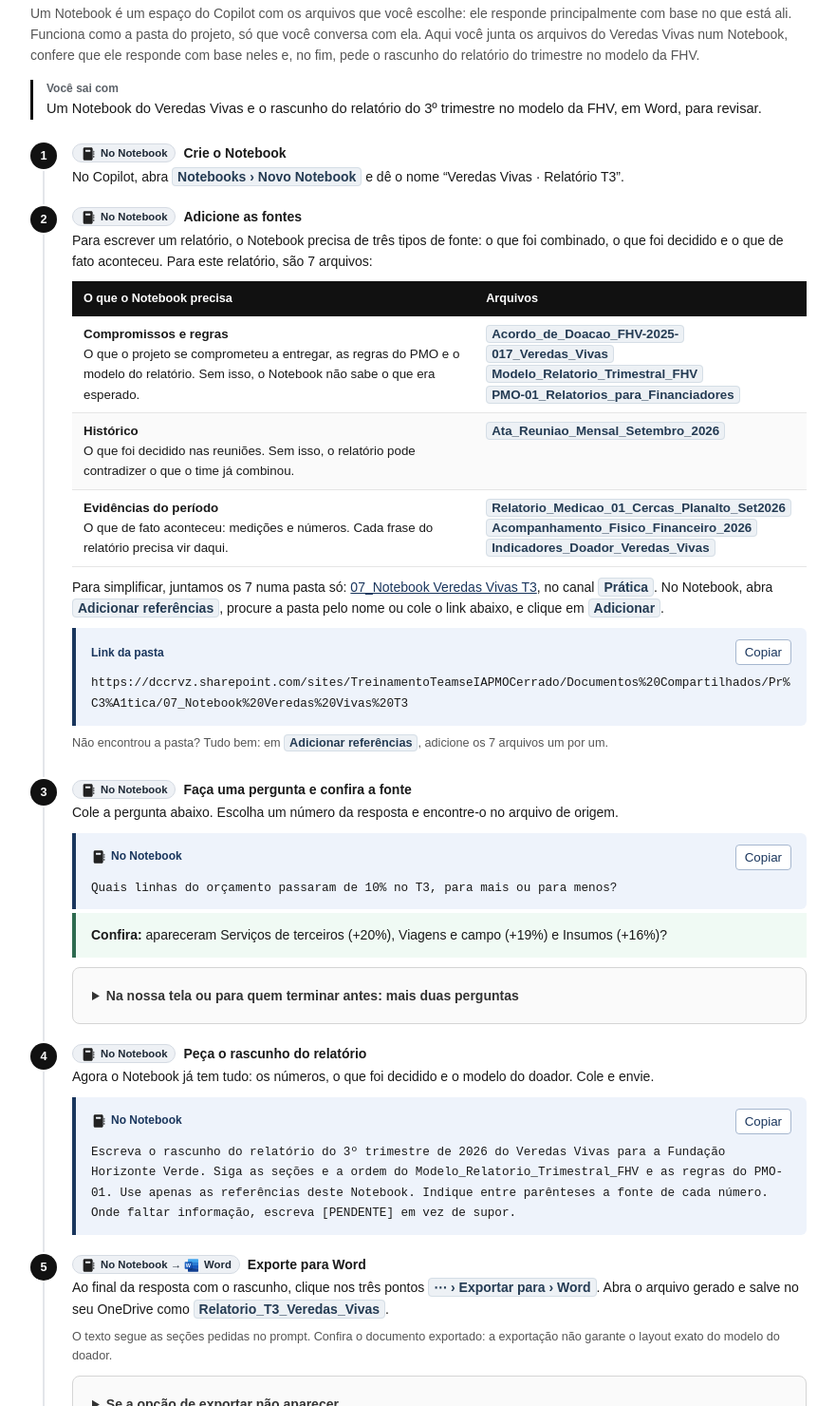
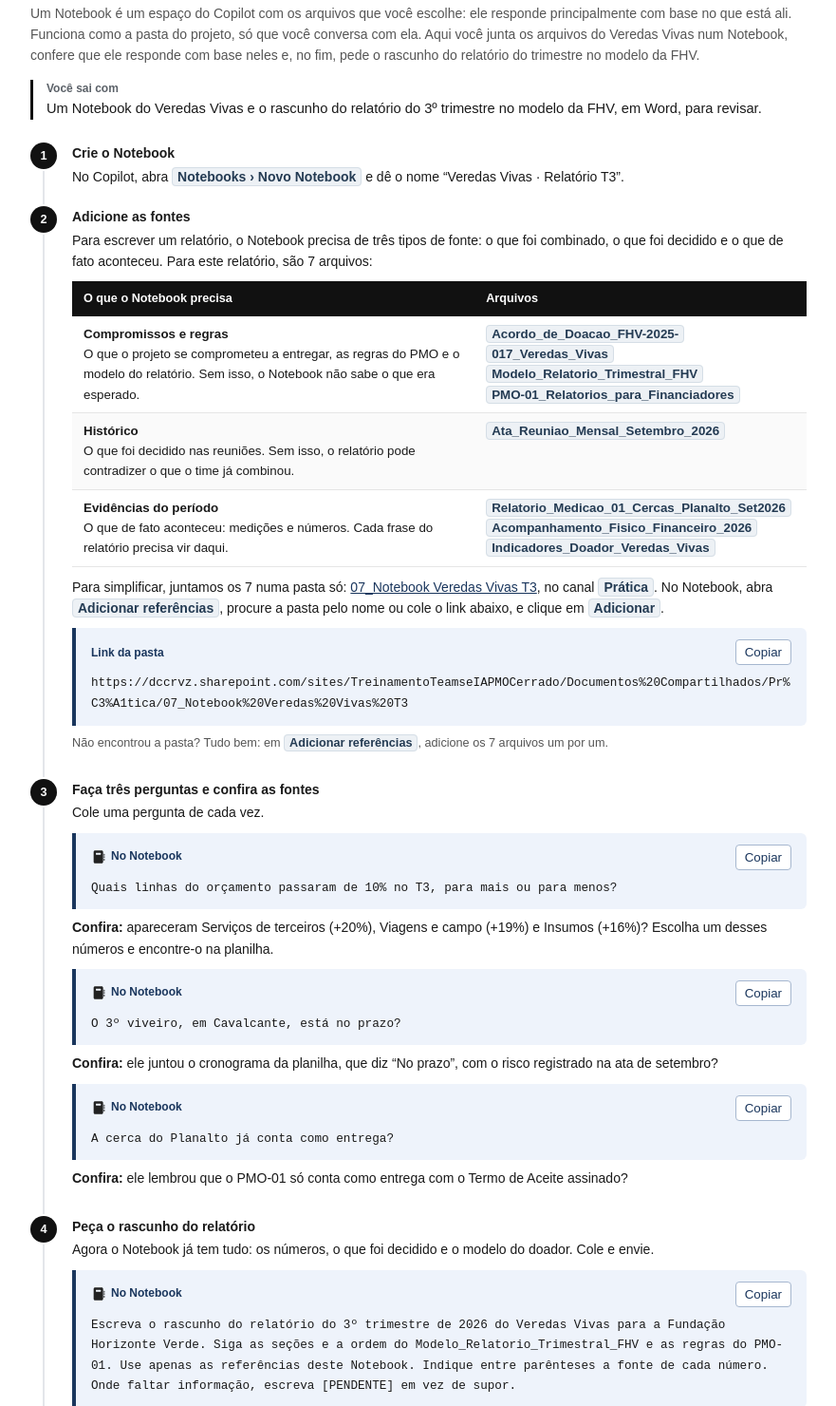
Before and after one commit to educrvz/tnc-workshop, a plain HTML site: page sessao-3.html in a window 1280 px wide. Shown: the part 1449-2929 px from the top of the page at 95% size, without its empty margins (318-1199 px from the left). Drawn offline with Linux system fonts and the light colour scheme.

Commit message:
Sessão 3: três perguntas visíveis com Confira em texto, menos etiquetas, sem 'nossa tela'
Co-Authored-By: Claude Opus 5.5 <noreply@anthropic.com>

```diff
--- a/sessao-3.html
+++ b/sessao-3.html
@@ -48,22 +48,20 @@
 <p class="why">Um Notebook é um espaço do Copilot com os arquivos que você escolhe: ele responde principalmente com base no que está ali. Funciona como a pasta do projeto, só que você conversa com ela. Aqui você junta os arquivos do Veredas Vivas num Notebook, confere que ele responde com base neles e, no fim, pede o rascunho do relatório do trimestre no modelo da FHV.</p>
 <p class="outcome"><strong>Você sai com</strong>Um Notebook do Veredas Vivas e o rascunho do relatório do 3º trimestre no modelo da FHV, em Word, para revisar.</p>
 <ol class="trail">
-<li><span class="st"><span class="where-tag"><img class="step-icon" alt="" aria-hidden="true" src="icons/notebook.svg"/>No Notebook</span>Crie o Notebook</span>No Copilot, abra <span class="path">Notebooks › Novo Notebook</span> e dê o nome “Veredas Vivas · Relatório T3”.</li>
-<li><span class="st"><span class="where-tag"><img class="step-icon" alt="" aria-hidden="true" src="icons/notebook.svg"/>No Notebook</span>Adicione as fontes</span>Para escrever um relatório, o Notebook precisa de três tipos de fonte: o que foi combinado, o que foi decidido e o que de fato aconteceu. Para este relatório, são 7 arquivos:
+<li><span class="st">Crie o Notebook</span>No Copilot, abra <span class="path">Notebooks › Novo Notebook</span> e dê o nome “Veredas Vivas · Relatório T3”.</li>
+<li><span class="st">Adicione as fontes</span>Para escrever um relatório, o Notebook precisa de três tipos de fonte: o que foi combinado, o que foi decidido e o que de fato aconteceu. Para este relatório, são 7 arquivos:
 <div class="table-wrap"><table><thead><tr><th>O que o Notebook precisa</th><th>Arquivos</th></tr></thead><tbody><tr><td><strong>Compromissos e regras</strong><br/>O que o projeto se comprometeu a entregar, as regras do PMO e o modelo do relatório. Sem isso, o Notebook não sabe o que era esperado.</td><td><span class="path">Acordo_de_Doacao_FHV-2025-017_Veredas_Vivas</span><br/><span class="path">Modelo_Relatorio_Trimestral_FHV</span><br/><span class="path">PMO-01_Relatorios_para_Financiadores</span></td></tr><tr><td><strong>Histórico</strong><br/>O que foi decidido nas reuniões. Sem isso, o relatório pode contradizer o que o time já combinou.</td><td><span class="path">Ata_Reuniao_Mensal_Setembro_2026</span></td></tr><tr><td><strong>Evidências do período</strong><br/>O que de fato aconteceu: medições e números. Cada frase do relatório precisa vir daqui.</td><td><span class="path">Relatorio_Medicao_01_Cercas_Planalto_Set2026</span><br/><span class="path">Acompanhamento_Fisico_Financeiro_2026</span><br/><span class="path">Indicadores_Doador_Veredas_Vivas</span></td></tr></tbody></table></div>
 <p>Para simplificar, juntamos os 7 numa pasta só: <a href="https://dccrvz.sharepoint.com/sites/TreinamentoTeamseIAPMOCerrado/Documentos%20Compartilhados/Pr%C3%A1tica/07_Notebook%20Veredas%20Vivas%20T3" rel="noopener" target="_blank">07_Notebook Veredas Vivas T3</a>, no canal <span class="path">Prática</span>. No Notebook, abra <span class="path">Adicionar referências</span>, procure a pasta pelo nome ou cole o link abaixo, e clique em <span class="path">Adicionar</span>.</p>
 <div class="prompt"><div class="prompt-head"><span>Link da pasta</span><button class="copy" type="button">Copiar</button></div><pre>https://dccrvz.sharepoint.com/sites/TreinamentoTeamseIAPMOCerrado/Documentos%20Compartilhados/Pr%C3%A1tica/07_Notebook%20Veredas%20Vivas%20T3</pre></div>
 <p class="note">Não encontrou a pasta? Tudo bem: em <span class="path">Adicionar referências</span>, adicione os 7 arquivos um por um.</p></li>
-<li><span class="st"><span class="where-tag"><img class="step-icon" alt="" aria-hidden="true" src="icons/notebook.svg"/>No Notebook</span>Faça uma pergunta e confira a fonte</span>Cole a pergunta abaixo. Escolha um número da resposta e encontre-o no arquivo de origem.
+<li><span class="st">Faça três perguntas e confira as fontes</span>Cole uma pergunta de cada vez.
 <div class="prompt"><div class="prompt-head"><span><img class="step-icon" alt="" aria-hidden="true" src="icons/notebook.svg"/>No Notebook</span><button class="copy" type="button">Copiar</button></div><pre>Quais linhas do orçamento passaram de 10% no T3, para mais ou para menos?</pre></div>
-<div class="check"><p><strong>Confira:</strong> apareceram Serviços de terceiros (+20%), Viagens e campo (+19%) e Insumos (+16%)?</p></div>
-<details class="optional-reference"><summary>Na nossa tela ou para quem terminar antes: mais duas perguntas</summary>
+<p><strong>Confira:</strong> apareceram Serviços de terceiros (+20%), Viagens e campo (+19%) e Insumos (+16%)? Escolha um desses números e encontre-o na planilha.</p>
 <div class="prompt"><div class="prompt-head"><span><img class="step-icon" alt="" aria-hidden="true" src="icons/notebook.svg"/>No Notebook</span><button class="copy" type="button">Copiar</button></div><pre>O 3º viveiro, em Cavalcante, está no prazo?</pre></div>
-<p>Confira se ele juntou o cronograma da planilha, que diz “No prazo”, com o risco registrado na ata de setembro.</p>
+<p><strong>Confira:</strong> ele juntou o cronograma da planilha, que diz “No prazo”, com o risco registrado na ata de setembro?</p>
 <div class="prompt"><div class="prompt-head"><span><img class="step-icon" alt="" aria-hidden="true" src="icons/notebook.svg"/>No Notebook</span><button class="copy" type="button">Copiar</button></div><pre>A cerca do Planalto já conta como entrega?</pre></div>
-<p>Confira se ele lembrou que o PMO-01 só conta como entrega com o Termo de Aceite assinado.</p>
-</details></li>
-<li><span class="st"><span class="where-tag"><img class="step-icon" alt="" aria-hidden="true" src="icons/notebook.svg"/>No Notebook</span>Peça o rascunho do relatório</span>Agora o Notebook já tem tudo: os números, o que foi decidido e o modelo do doador. Cole e envie.
+<p><strong>Confira:</strong> ele lembrou que o PMO-01 só conta como entrega com o Termo de Aceite assinado?</p></li>
+<li><span class="st">Peça o rascunho do relatório</span>Agora o Notebook já tem tudo: os números, o que foi decidido e o modelo do doador. Cole e envie.
 <div class="prompt"><div class="prompt-head"><span><img class="step-icon" alt="" aria-hidden="true" src="icons/notebook.svg"/>No Notebook</span><button class="copy" type="button">Copiar</button></div><pre>Escreva o rascunho do relatório do 3º trimestre de 2026 do Veredas Vivas para a Fundação Horizonte Verde. Siga as seções e a ordem do Modelo_Relatorio_Trimestral_FHV e as regras do PMO-01. Use apenas as referências deste Notebook. Indique entre parênteses a fonte de cada número. Onde faltar informação, escreva [PENDENTE] em vez de supor.</pre></div></li>
 <li><span class="st"><span class="where-tag"><img class="step-icon" alt="" aria-hidden="true" src="icons/notebook.svg"/>No Notebook → <img class="step-icon" alt="" aria-hidden="true" src="icons/word.svg"/>Word</span>Exporte para Word</span>Ao final da resposta com o rascunho, clique nos três pontos <span class="path">⋯ › Exportar para › Word</span>. Abra o arquivo gerado e salve no seu OneDrive como <span class="path">Relatorio_T3_Veredas_Vivas</span>.
 <p class="note">O texto segue as seções pedidas no prompt. Confira o documento exportado: a exportação não garante o layout exato do modelo do doador.</p>
@@ -93,7 +91,7 @@
 <li><span class="st"><span class="where-tag">No Teams</span>Se não funcionar no aplicativo, tente no Teams</span>Abra <span class="path">Copilot › Novo chat</span>, digite <kbd>@</kbd> e procure a aba <span class="path">Agents &amp; Skills</span>. Escolha um agente disponível e veja o nome entrar na caixa do prompt. Se a lista também não aparecer, acompanhe a demonstração e siga para o exercício 3.</li>
 </ol>
 <details class="optional-reference"><summary>Se der tempo: do relatório à apresentação e às skills do PowerPoint</summary>
-<p>A geração pode levar alguns minutos. Podemos iniciar na nossa tela e seguir para o exercício 3 enquanto a apresentação fica pronta.</p>
+<p>A geração pode levar alguns minutos. Enquanto a apresentação fica pronta, siga para o exercício 3.</p>
 <ol class="trail">
 <li><span class="st">Chame o agente do PowerPoint</span>No Copilot onde o <kbd>@</kbd> funcionou, selecione <span class="path">PowerPoint (Agent)</span>, se disponível. O nome entra na caixa. Logo depois dele, cole o prompt abaixo. Onde está o nome do relatório, digite <kbd>/</kbd> e escolha <span class="path">Relatorio_T3_Veredas_Vivas</span>. No fim do prompt, digite <kbd>/</kbd> de novo e escolha uma apresentação recente do seu time, para o Copilot usar o visual dela. Envie.
 <div class="prompt"><div class="prompt-head"><span>Depois de @PowerPoint (Agent)</span><button class="copy" type="button">Copiar</button></div><pre>crie uma apresentação de 5 slides para o doador com os resultados do 3º trimestre do Veredas Vivas, com base em /Relatorio_T3_Veredas_Vivas. Comece pelo resultado, depois os números, depois os próximos passos. Use o visual e o layout desta apresentação:</pre></div></li>
```
